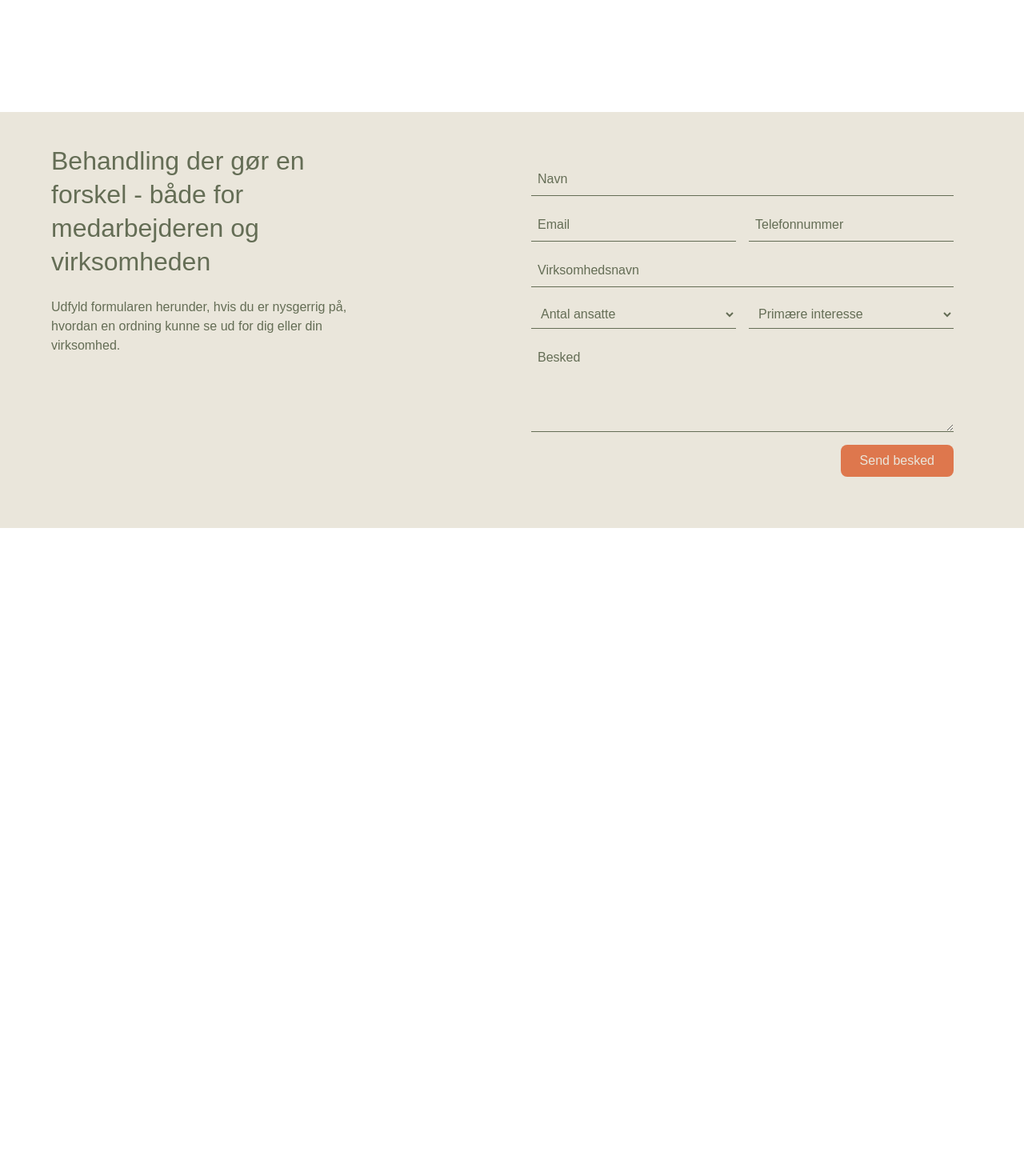
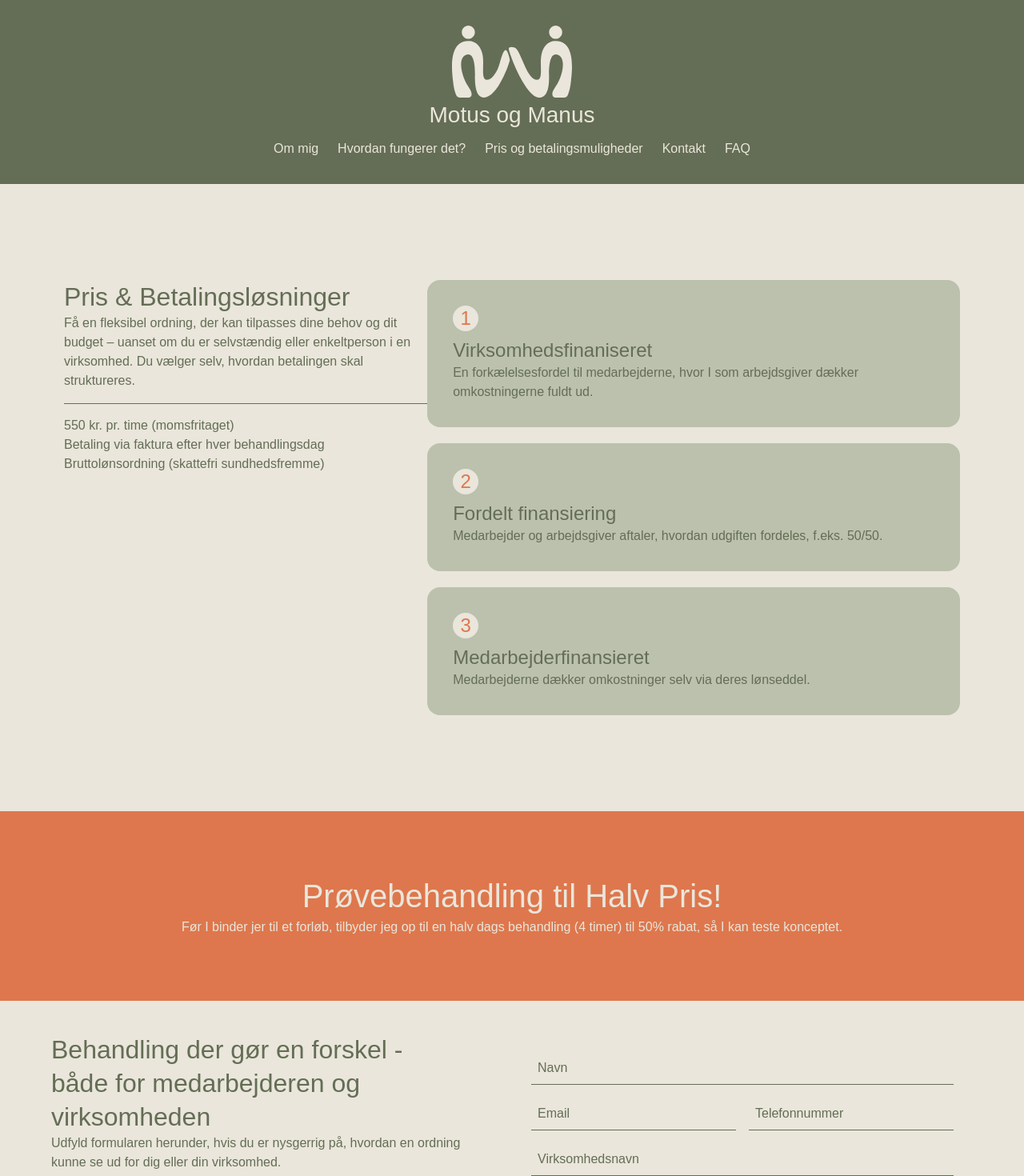
Before and after one commit to s0fiekm/webfeature_motus-manus, a Next.js app: page / in a window 1280 px wide. Shown: the top 1470 px of the page at 80% size. Before the commit the page ends 800 px from the top, so only its background shows below. Built offline with nearby package versions, Linux system fonts and the light colour scheme; a web font is replaced by a local one.

Commit message:
lidt header og trial

```diff
--- a/src/app/page.js
+++ b/src/app/page.js
@@ -1,9 +1,13 @@
 import Contact from "@/components/Contact";
+import Prices from "@/components/Prices";
+import Trial from "@/components/Trial";
 
 export default function Home() {
   return (
     <div>
-      <main className="min-h-screen flex items-center justify-center">
+      <main className="min-h-screen flex flex-col items-center justify-center">
+        <Prices />
+        <Trial />
         <Contact />
       </main>
     </div>
--- a/src/components/Contact.jsx
+++ b/src/components/Contact.jsx
@@ -4,7 +4,7 @@ import ContactForm from "./ContactForm";
 export default function Contact() {
   return (
     <section className="flex flex-row justify-between gap-x-14 w-full bg-secondary px-16 py-10">
-      <div className="w-full lg:w-[34%] flex flex-col gap-y-6 text-primary ">
+      <div className="w-lg text-primary ">
         <h2>
           Behandling der gør en forskel - både for medarbejderen og virksomheden
         </h2>
--- a/src/components/Header.jsx
+++ b/src/components/Header.jsx
@@ -1,9 +1,24 @@
-import React from 'react'
+import React from "react";
+import Image from "next/image";
 
 export default function Header() {
   return (
-    <header className="bg-primary">
+    <header className="bg-primary py-8 flex flex-col justify-center items-center gap-4">
+      <div className=" flex flex-col justify-center items-center gap-2 ">
+        <Image src="/assets/logo.svg" width={150} height={150} alt="Logo" />
+        <span className="logoFont text-secondary ">Motus og Manus</span>
+      </div>
+      <nav className="flex flex-row gap-6 text-secondary">
+        <a href="">Om mig</a>
 
+        <a href="">Hvordan fungerer det?</a>
+
+        <a href="">Pris og betalingsmuligheder</a>
+
+        <a href="">Kontakt</a>
+
+        <a href="">FAQ</a>
+      </nav>
     </header>
-  )
+  );
 }
--- /dev/null
+++ b/src/components/Trial.jsx
@@ -0,0 +1,13 @@
+import React from "react";
+
+export default function Trial() {
+  return (
+    <section className="bg-cta w-full flex flex-col justify-center items-center text-secondary py-20">
+      <h1>Prøvebehandling til Halv Pris!</h1>
+      <p>
+        Før I binder jer til et forløb, tilbyder jeg op til en halv dags
+        behandling (4 timer) til 50% rabat, så I kan teste konceptet.
+      </p>
+    </section>
+  );
+}
--- a/tailwind.config.js
+++ b/tailwind.config.js
@@ -1,28 +1,29 @@
 /** @type {import('tailwindcss').Config} */
 module.exports = {
   content: [
-  './pages/**/*.{js,ts,jsx,tsx}',
-  './src/components/**/*.{js,ts,jsx,tsx}',
-  './src/**/*.{js,ts,jsx,tsx}',
-  './app/**/*.{js,ts,jsx,tsx}',
+    "./pages/**/*.{js,ts,jsx,tsx}",
+    "./src/components/**/*.{js,ts,jsx,tsx}",
+    "./src/**/*.{js,ts,jsx,tsx}",
+    "./app/**/*.{js,ts,jsx,tsx}",
   ],
   theme: {
     extend: {
-        colors: {
-            "primary": '#646D55',
-            "secondary": '#EAE6DB',
-            "tertiary": '#BCC1AE',
-            "surface": '#D0C8B4',
-            "cta": '#DE774D',
-            "error": '#E57373',
-        },
-        fontFamily: {
-            primary: ['skeena', 'sans-serif'],
-        },
-       fontSize: {
-        'logo': '2.5rem',
-       },
+      fontFamily: {
+        primary: ["skeena", "sans-serif"],
+      },
+      colors: {
+        primary: "#646D55",
+        secondary: "#EAE6DB",
+        tertiary: "#BCC1AE",
+        surface: "#D0C8B4",
+        cta: "#DE774D",
+        error: "#E57373",
+      },
+
+      fontSize: {
+        logo: "2.5rem",
+      },
     },
   },
   plugins: [],
-}
+};
```
